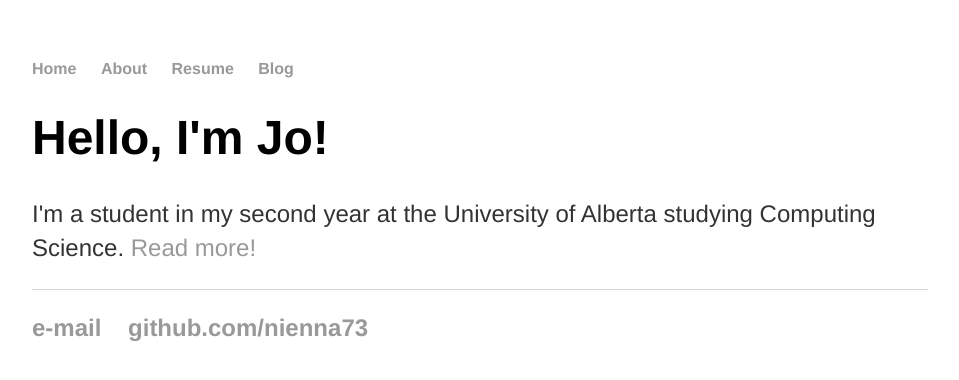
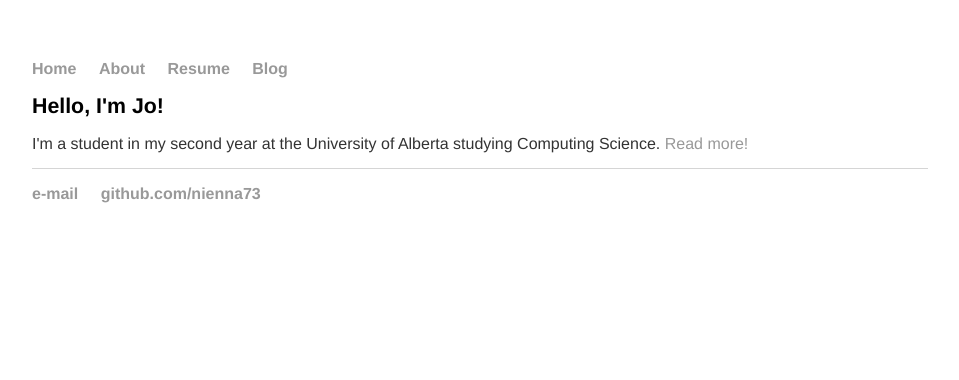
Before and after one commit to nienna73/nienna73.github.io, a Jekyll site: the page built from index.html, in a window 1280 px wide. Shown: the top 380 px of the page, without its empty margins (160-1119 px from the left). Built offline with Jekyll 4.4.1, drawn with Linux system fonts in a browser that asks for light colours.

Commit message:
Changed font size

```diff
--- a/css/main.css
+++ b/css/main.css
@@ -13,7 +13,7 @@ nav ul, footer ul  {
 
 nav ul li, footer ul li {
   display: inline;
-  margin-right: 20px;
+  margin-right: 18px;
 }
 
 .jumpto ul {
@@ -44,7 +44,7 @@ a:hover {
 }
 
 h1 {
-  font-size: 3em;
+  font-size: 16pt;
   font-color: black;
   font-family: 'Helvetica', 'Arial', 'Sans-Serif';
 }
@@ -55,14 +55,14 @@ h2 {
 }
 
 p {
-  font-size: 1.5em;
-  line-height: 1.4em;
+  font-size: 12pt;
+  line-height: 13pt;
   color: #333;
 }
 
 footer {
   border-top: 1px solid #d5d5d5;
-  font-size: 1.5em;
+  font-size: 12pt;
 }
 
 ul.posts li {
```
